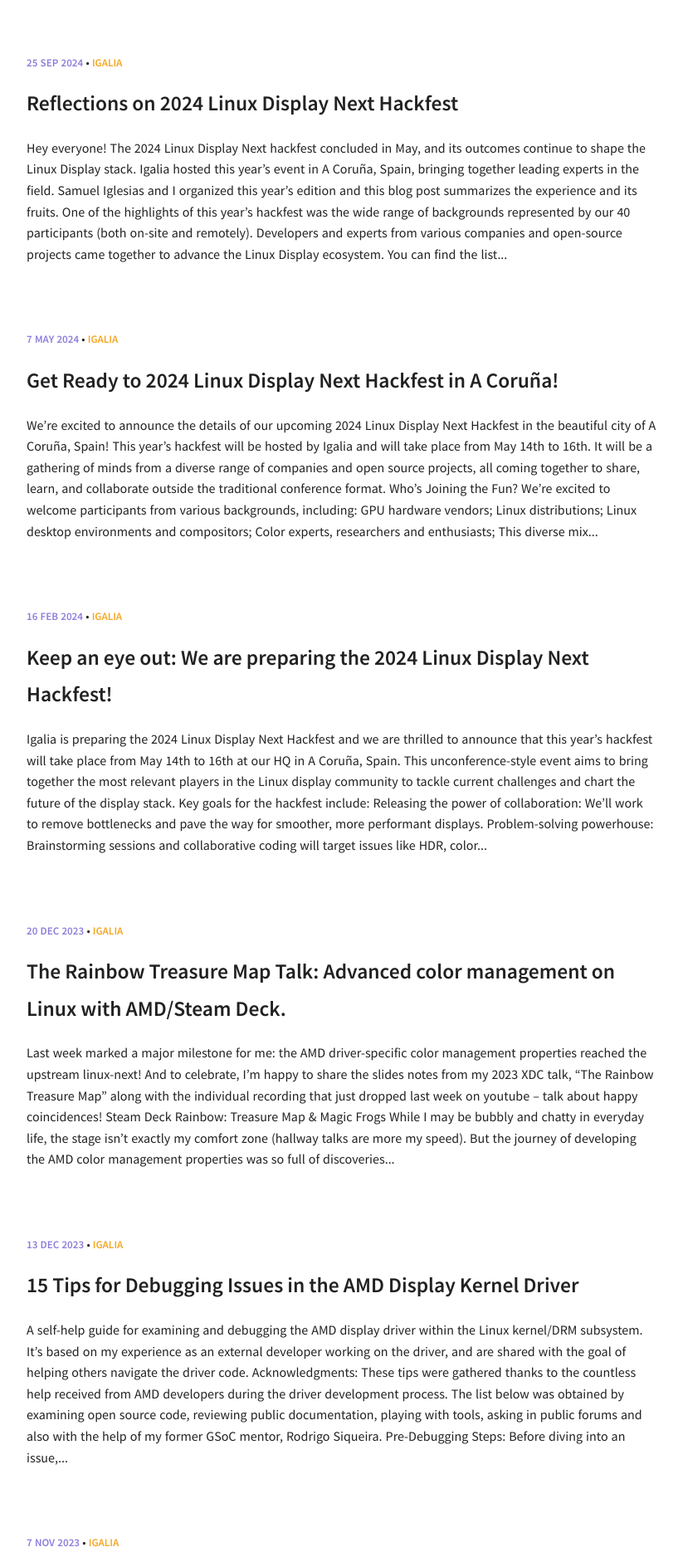
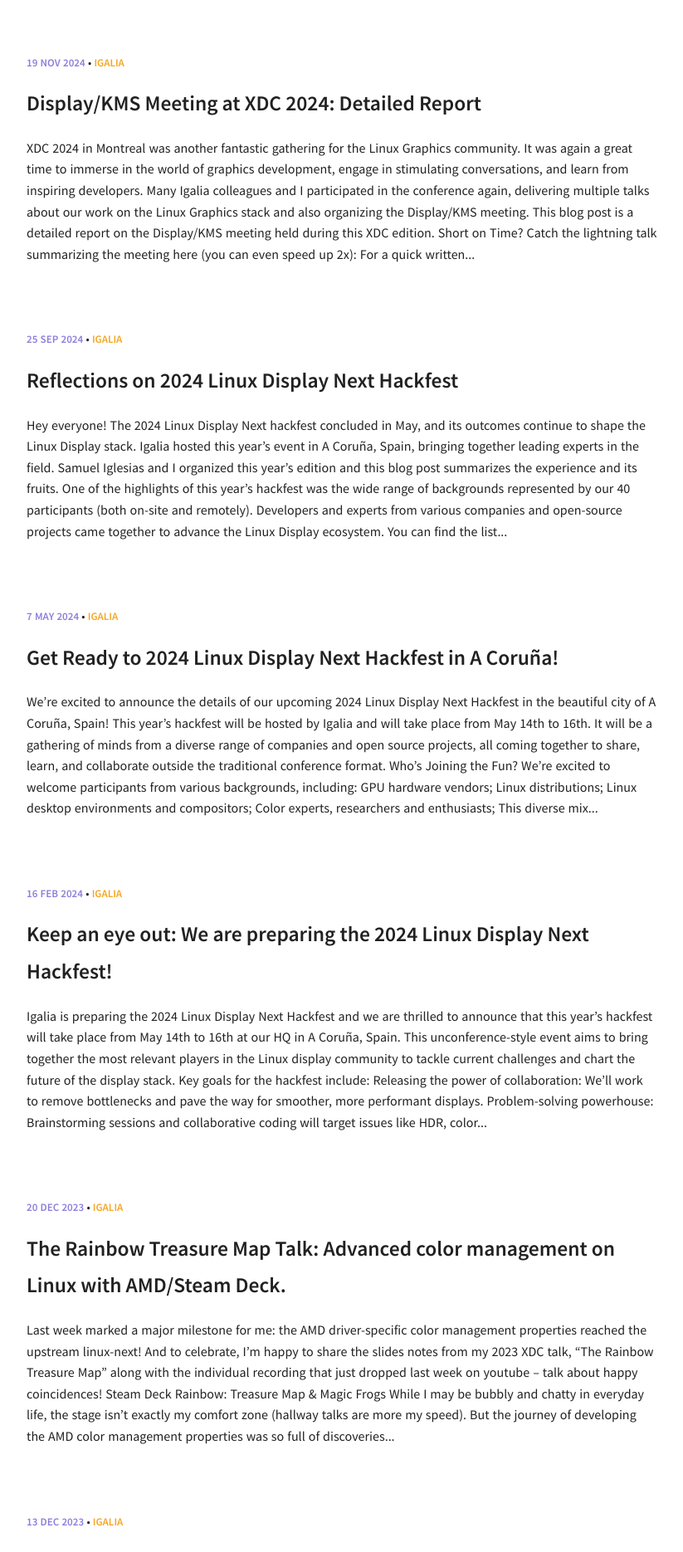
Before and after one commit to melissawen/melissawen.github.io, a Jekyll site: the page built from index.html, in a window 1280 px wide. Shown: the top 1870 px of the page at 83% size, without its empty margins (338-1161 px from the left). Built offline with Jekyll 4.4.1, drawn with Linux system fonts in a browser that asks for light colours; some of the changed text lies outside the part shown.

Commit message:
post summary of display/kms meeting at xdc 2024

```diff
--- a/summary-drm-kms-meeting-xdc2024.md
+++ b/_posts/2024-11-19-summary-display-kms-meeting-xdc2024.md
@@ -1,9 +1,8 @@
 ---
-layout: page
-title: "Draft - Display/KMS Meeting at XDC 2024: Detailed Report"
-date: 2024-11-19 09:50:00 -0300
-draft: draft
-permalink: /summary-display-kms-meeting-xdc-2024
+layout: post
+title: "Display/KMS Meeting at XDC 2024: Detailed Report"
+date: 2024-11-19 10:00:00 -0300
+categories: igalia
 ---
 
 XDC 2024 in Montreal was another fantastic gathering for the Linux Graphics
@@ -11,12 +10,10 @@ community. It was again a great time to immerse in the world of graphics
 development, engage in stimulating conversations, and learn from inspiring
 developers.
 
-My [Igalia](https://igalia.com/) colleagues and I participated in the
+Many [Igalia](https://igalia.com/) colleagues and I participated in the
 conference again, delivering multiple talks about our work on the Linux
-Graphics stack and also organizing the Display/KMS meeting.
-
-This blog post is a detailed report on the Display/KMS meeting held during this XDC
-edition.
+Graphics stack and also organizing the Display/KMS meeting. This blog post is a
+detailed report on the Display/KMS meeting held during this XDC edition.
 
 **Short on Time?**
 
@@ -30,7 +27,7 @@ edition.
 ## TL;DR
 
 This meeting took 3 hours and tackled a variety of topics related to DRM/KMS
-(Linux DRM Kernel Modesetting):
+(Linux/DRM Kernel Modesetting):
 - **Sharing Drivers Between V4L2 and KMS:** Brainstorming solutions for using a
   single driver for devices used in both camera capture and display pipelines.
 - **Real-Time Scheduling:** Addressing issues with non-blocking page flips
```
